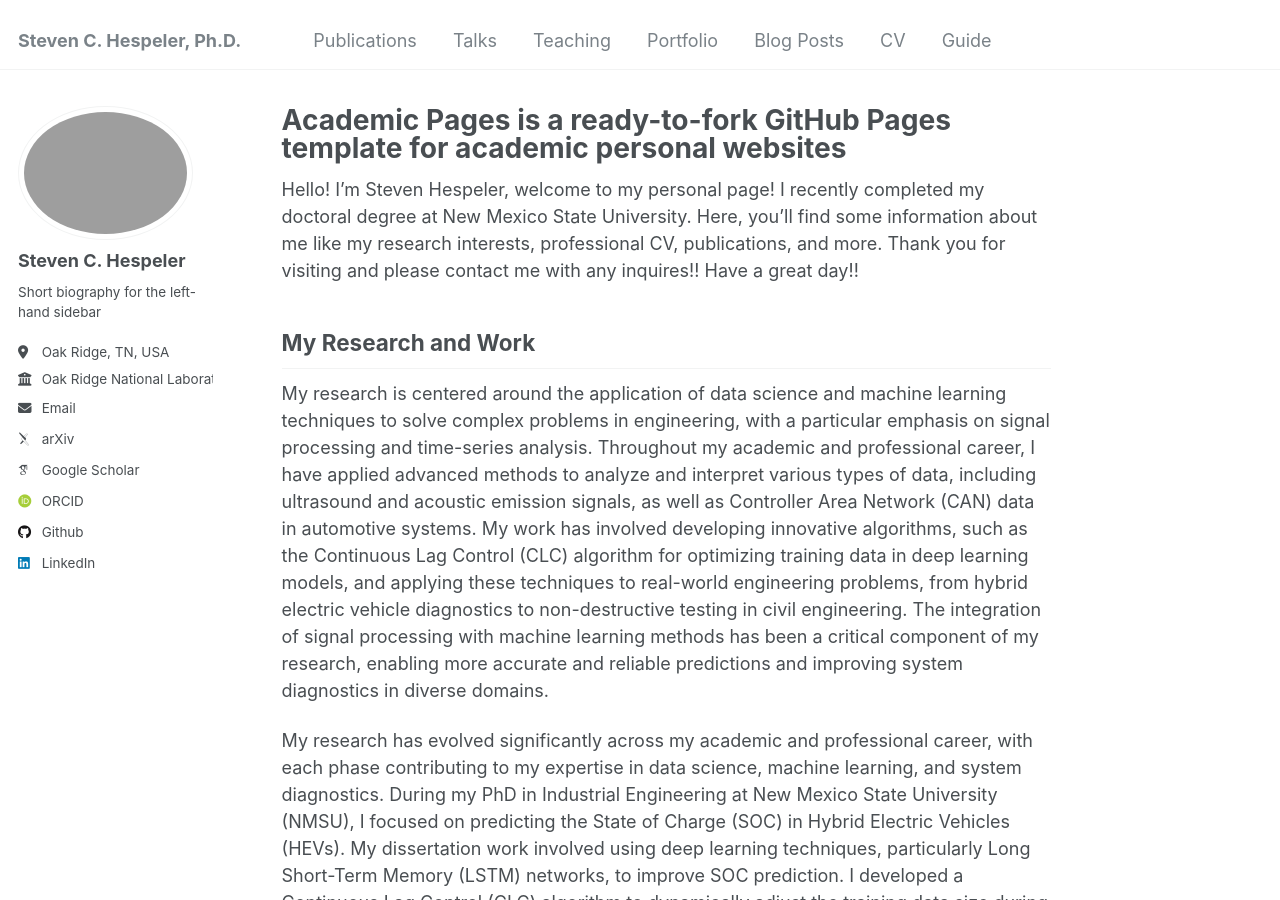
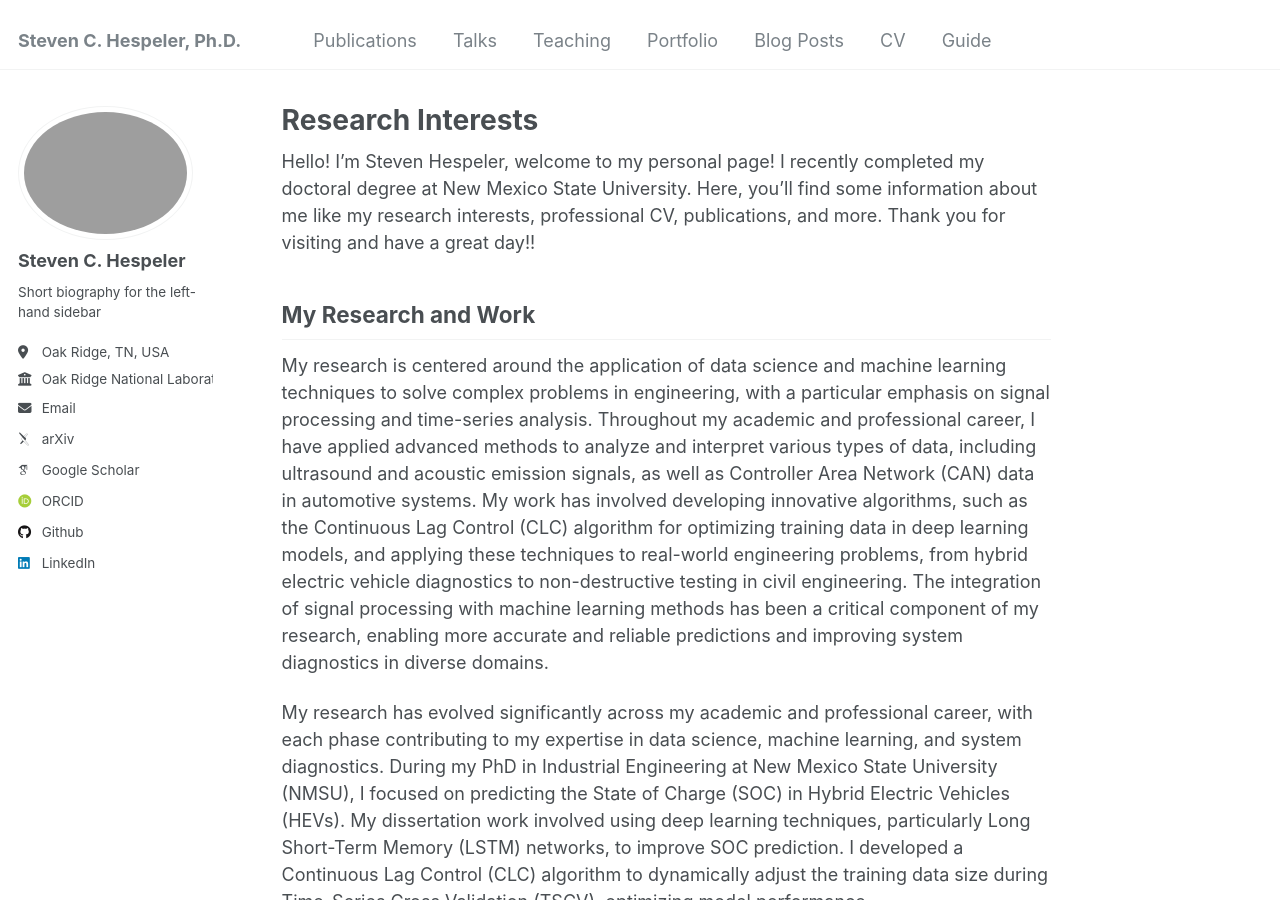
Before and after one commit to TovNephesh/stevenhespeler, a Jekyll site: the page built from _pages/about.md, in a window 1280 px wide and 900 px high. Built offline with Jekyll 4.4.1, drawn with Linux system fonts in a browser that asks for light colours; some web fonts are replaced.

Commit message:
Update about.md

```diff
--- a/_pages/about.md
+++ b/_pages/about.md
@@ -1,6 +1,6 @@
 ---
 permalink: /
-title: "Academic Pages is a ready-to-fork GitHub Pages template for academic personal websites"
+title: "Research Interests"
 author_profile: true
 redirect_from:
   - /about/
@@ -8,7 +8,7 @@ redirect_from:
 ---
 
 
-Hello! I'm Steven Hespeler, welcome to my personal page! I recently completed my doctoral degree at New Mexico State University. Here, you'll find some information about me like my research interests, professional CV, publications, and more. Thank you for visiting and please contact me with any inquires!! Have a great day!!
+Hello! I'm Steven Hespeler, welcome to my personal page! I recently completed my doctoral degree at New Mexico State University. Here, you'll find some information about me like my research interests, professional CV, publications, and more. Thank you for visiting and have a great day!!
 
 ## My Research and Work
 My research is centered around the application of data science and machine learning techniques to solve complex problems in engineering, with a particular emphasis on signal processing and time-series analysis. Throughout my academic and professional career, I have applied advanced methods to analyze and interpret various types of data, including ultrasound and acoustic emission signals, as well as Controller Area Network (CAN) data in automotive systems. My work has involved developing innovative algorithms, such as the Continuous Lag Control (CLC) algorithm for optimizing training data in deep learning models, and applying these techniques to real-world engineering problems, from hybrid electric vehicle diagnostics to non-destructive testing in civil engineering. The integration of signal processing with machine learning methods has been a critical component of my research, enabling more accurate and reliable predictions and improving system diagnostics in diverse domains.
```
